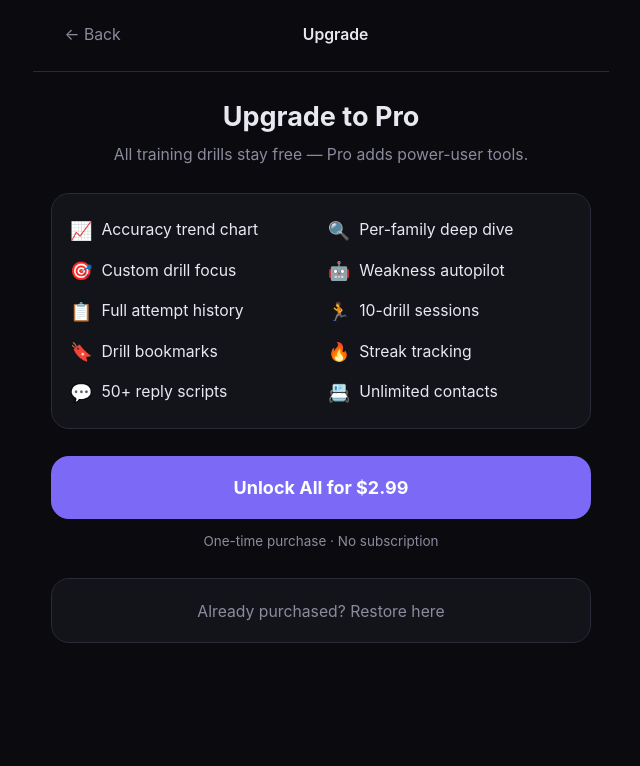
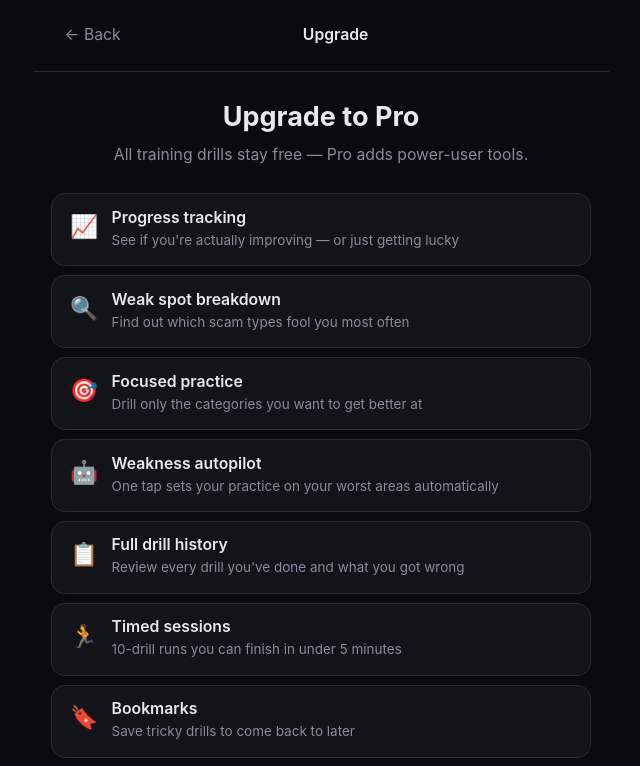
Before and after one commit to kevinmilly/scam-gym, a Next.js app: page /upgrade in a window 1280 px wide. Shown: the top 766 px of the page, without its empty margins (319-959 px from the left). Built offline with nearby package versions, Linux system fonts and the light colour scheme; no server answers.

Commit message:
verbiage changes

```diff
--- a/app/stats/page.tsx
+++ b/app/stats/page.tsx
@@ -182,7 +182,7 @@ export default function StatsPage() {
         </div>
 
         {/* Accuracy Trend (premium) */}
-        <PremiumGate label="Your Progress" pitch="See your rolling accuracy trend over your last 30 drills.">
+        <PremiumGate label="Your Progress" pitch="See if you're actually getting better — or just getting lucky.">
           <div>
             <p className="text-xs font-semibold uppercase tracking-widest mb-3" style={{ color: "var(--text-muted)" }}>
               Your Progress
@@ -194,7 +194,7 @@ export default function StatsPage() {
               <TrendChart attempts={allAttempts} />
             </div>
             <p className="text-xs mt-1" style={{ color: "var(--text-muted)" }}>
-              Rolling accuracy over your last 30 drills (5-drill window)
+              How your accuracy has shifted over your recent drills
             </p>
           </div>
         </PremiumGate>
--- a/app/upgrade/page.tsx
+++ b/app/upgrade/page.tsx
@@ -6,16 +6,16 @@ import { isPremium, unlockPremium, PREMIUM_PRICE, STRIPE_PAYMENT_URL } from "@/l
 import { track } from "@/lib/analytics";
 
 const PREMIUM_FEATURES = [
-  { icon: "📈", label: "Accuracy trend chart" },
-  { icon: "🔍", label: "Per-family deep dive" },
-  { icon: "🎯", label: "Custom drill focus" },
-  { icon: "🤖", label: "Weakness autopilot" },
-  { icon: "📋", label: "Full attempt history" },
-  { icon: "🏃", label: "10-drill sessions" },
-  { icon: "🔖", label: "Drill bookmarks" },
-  { icon: "🔥", label: "Streak tracking" },
-  { icon: "💬", label: "50+ reply scripts" },
-  { icon: "📇", label: "Unlimited contacts" },
+  { icon: "📈", label: "Progress tracking", desc: "See if you're actually improving — or just getting lucky" },
+  { icon: "🔍", label: "Weak spot breakdown", desc: "Find out which scam types fool you most often" },
+  { icon: "🎯", label: "Focused practice", desc: "Drill only the categories you want to get better at" },
+  { icon: "🤖", label: "Weakness autopilot", desc: "One tap sets your practice on your worst areas automatically" },
+  { icon: "📋", label: "Full drill history", desc: "Review every drill you've done and what you got wrong" },
+  { icon: "🏃", label: "Timed sessions", desc: "10-drill runs you can finish in under 5 minutes" },
+  { icon: "🔖", label: "Bookmarks", desc: "Save tricky drills to come back to later" },
+  { icon: "🔥", label: "Daily streak", desc: "Build the habit with a streak you actually want to protect" },
+  { icon: "💬", label: "Reply scripts", desc: "50+ copy-paste responses for shutting down scammers safely" },
+  { icon: "📇", label: "Unlimited contacts", desc: "Track everyone in your scam vault without hitting a cap" },
 ];
 
 export default function UpgradePage() {
@@ -102,18 +102,20 @@ export default function UpgradePage() {
               </p>
             </div>
 
-            <div
-              className="rounded-2xl border px-4 py-5"
-              style={{ background: "var(--surface)", borderColor: "var(--border)" }}
-            >
-              <div className="grid grid-cols-2 gap-x-3 gap-y-3">
-                {PREMIUM_FEATURES.map((f) => (
-                  <div key={f.label} className="flex items-center gap-2">
-                    <span className="text-base">{f.icon}</span>
-                    <span className="text-sm" style={{ color: "var(--text)" }}>{f.label}</span>
+            <div className="space-y-2">
+              {PREMIUM_FEATURES.map((f) => (
+                <div
+                  key={f.label}
+                  className="flex items-start gap-3 rounded-xl px-4 py-3"
+                  style={{ background: "var(--surface)", border: "1px solid var(--border)" }}
+                >
+                  <span className="text-xl mt-0.5">{f.icon}</span>
+                  <div>
+                    <p className="text-sm font-semibold leading-tight" style={{ color: "var(--text)" }}>{f.label}</p>
+                    <p className="text-xs mt-0.5 leading-relaxed" style={{ color: "var(--text-muted)" }}>{f.desc}</p>
                   </div>
-                ))}
-              </div>
+                </div>
+              ))}
             </div>
 
             <div className="space-y-3">
```
